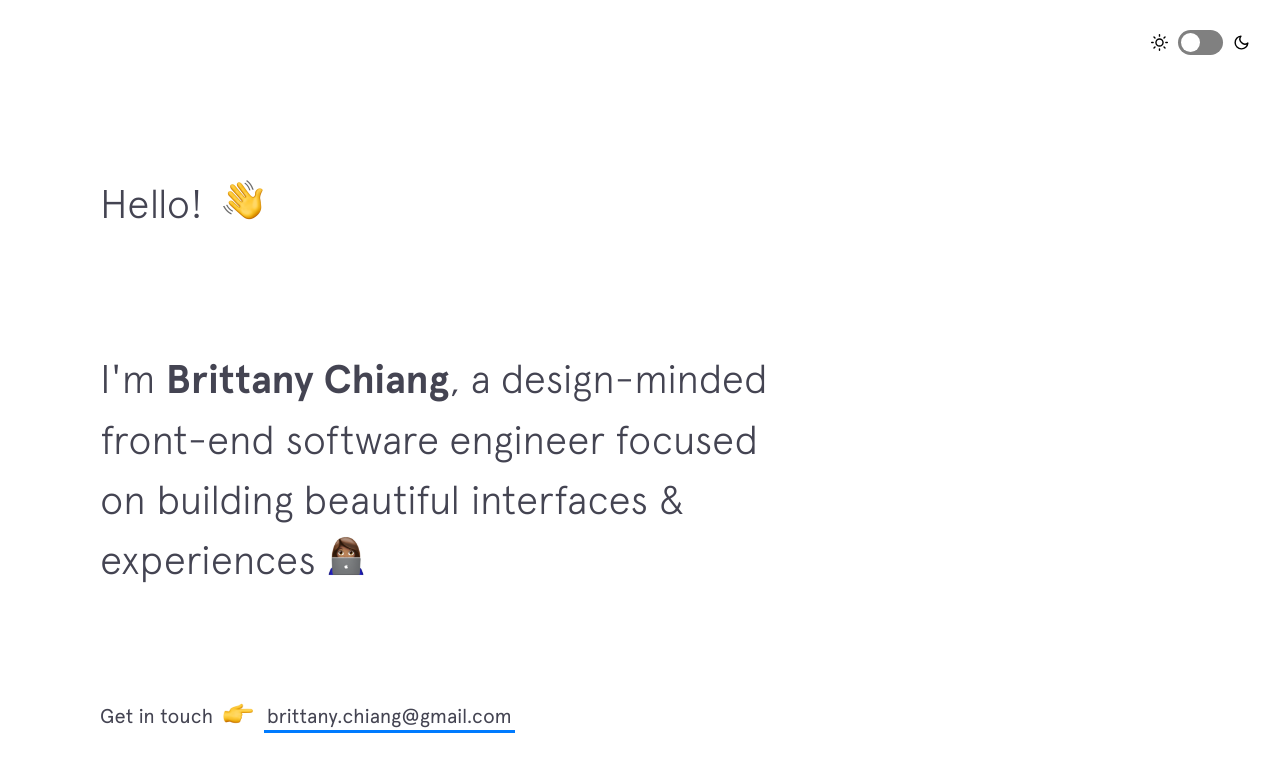
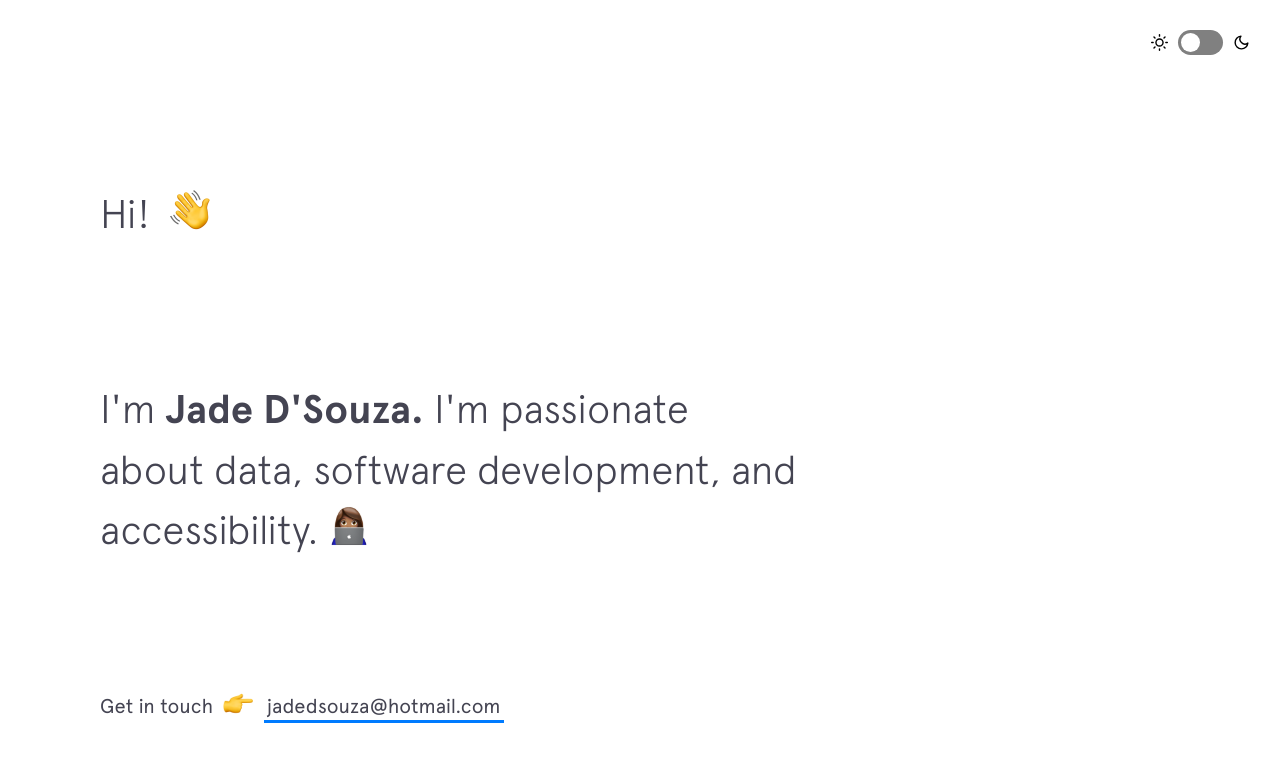
Before and after one commit to jadedsouza/jadedsouza.github.io, a Jekyll site: the page built from index.html, in a window 1280 px wide and 900 px high. Shown: the top 772 px of the window. Built offline with Jekyll 4.4.1, drawn with Linux system fonts in a browser that asks for light colours; nearby versions of some CDN libraries; some of the changed text lies outside the part shown.

Commit message:
made some crazy changes

```diff
--- a/_includes/background.html
+++ b/_includes/background.html
@@ -2,23 +2,15 @@
   <div class="section__title">Background</div>
   <div class="section__content">
     <p>
-      I'm currently an Engineer at
-      <a class="underline-link" href="https://www.upstatement.com/" target="_blank">Upstatement</a> building things for the web with some awesome people. I recently graduated from
-      <a class="underline-link" href="http://www.ccis.northeastern.edu/" target="_blank">Northeastern University</a> after completing three awesome six-month co-ops at
-      <a class="underline-link" href="https://us.mullenlowe.com/" target="_blank">MullenLowe U.S.</a>,
-      <a class="underline-link" href="https://starry.com/" target="_blank">Starry</a>, and
-      <a class="underline-link" href="https://www.apple.com/music/" target="_blank">Apple Music</a>.
+      I currently work with data on Penguins (yes, Penguins!) at the
+      <a class="underline-link" href="https://ecosystemsentinels.org/" target="_blank">University of Washington, Seattle</a> where I work on databases and data analysis. I'm a sophomore at the
+      <a class="underline-link" href="https://ischool.uw.edu/" target="_blank">University of Washington, Seattle</a> where I study Informatics and Applied Mathematics. My academic interests tend to revolve around data, natural language processing and computer vision. I've also previously interned as a Software Developer at
+      <a class="underline-link" href="https://www.esri.com/en-us/home" target="_blank">ESRI</a>, where I worked on image analysis with geographic data.
     </p>
 
     <p>
-      As a software engineer, I enjoy bridging the gap between engineering and design &mdash; combining my technical knowledge
-      with my keen eye for design to create a beautiful product. My goal is to always build applications that are scalable
-      and efficient under the hood while providing engaging, pixel-perfect user experiences.
-    </p>
-
-    <p>
-      <strong>When I'm not in front of a computer screen</strong>, I'm probably snowboarding, cruising around on my penny board,
-      or crossing off another item on my bucket list.
+      When I'm not in classes or working, I'm probably <strong>illustrating, learning a new language,
+      or crossing off another item on my bucket list.</strong> I'm a certified vocalist, speak 4 languages, and you can check out my art on <a class="underline-link" href="https://www.instagram.com/jadedsouza/" target="_blank">Instagram</a>!
     </p>
 
     <!-- {% include employment-status.html %} -->
--- a/_includes/featured-projects.html
+++ b/_includes/featured-projects.html
@@ -1,6 +1,7 @@
 <section class="section featured-projects">
   <div class="section__title">Featured Projects</div>
   <div class="section__content">
+
     <div class="project ASLTranslator">
       <figure class="project__pic">
         <a href="https://github.com/jadedsouza/ASL-to-Text-IOS" target="_blank">
@@ -11,10 +12,11 @@
         <div class="project__name">
           <a href="https://github.com/jadedsouza/ASL-to-Text-IOS" target="_blank">ASLTranslator</a>
         </div>
-        <p>Real time translation of American Sign Language to English</p>
+        <p>Real time translation of American Sign Language to English. Built using Microsoft Computer Vision, Python and C++. </p>
       </figcaption>
     </div>
 
+    <!-- add more stuff here using same above format. if you're reading this, hope you're having a lovely day! -->
 
   </div>
 </section>
--- a/_includes/head.html
+++ b/_includes/head.html
@@ -14,17 +14,10 @@
 <meta property="og:image:type" content="image/png" />
 <meta property="og:locale" content="en_US">
 <meta name="description" content="{{site.description}}">
-<meta name="keywords" content="design, development, web, bchiang7, brittany, chiang, javascript, northeastern">
+<meta name="keywords" content="data, development, software, jadedsouza, jade, dsouza, code, washington, UW">
 <meta name="google-site-verification" content="DCl7VAf9tcz6eD9gb67NfkNnJ1PKRNcg8qQiwpbx9Lk" />
 <meta itemprop="name" content="{{site.title}}">
 <meta itemprop="description" content="{{site.description}}">
 <meta itemprop="image" content="{{site.cover}}">
-<meta name="twitter:card" content="summary">
-<meta name="twitter:url" content="{{site.url}}">
-<meta name="twitter:site" content="@bchiang7">
-<meta name="twitter:creator" content="@bchiang7">
-<meta name="twitter:title" content="{{site.title}}">
-<meta name="twitter:description" content="{{site.description}}">
-<meta name="twitter:image:src" content="{{site.cover}}">
 <link href="https://fonts.googleapis.com/css?family=Inconsolata:400,700" rel="stylesheet">
 <link rel="stylesheet" href="{{ site.baseurl }}/css/main.css" hreflang="en-us">
--- a/_includes/intro.html
+++ b/_includes/intro.html
@@ -1,10 +1,10 @@
 <header class="intro">
-  <h1 class="intro__hello">Hello!
+  <h1 class="intro__hello">Hi!
     <span class="emoji wave-hand animated"></span>
   </h1>
 
   <h2 class="intro__tagline">I'm
-    <span class="name">Brittany Chiang</span>, a design-minded front-end software engineer focused on building beautiful interfaces &amp; experiences
+    <span class="name">Jade D'Souza.</span> I'm passionate about data, software development, and accessibility.
     <span class="emoji technologist"></span>
   </h2>
 
@@ -12,7 +12,7 @@
     <span>Get in touch </span>
     <span class="emoji pointer"></span>
     <span>
-      <a href="mailto:brittany.chiang@gmail.com" target="_blank" class="highlight-link">brittany.chiang@gmail.com</a>
+      <a href="mailto:jadedsouza@hotmail.com" target="_blank" class="highlight-link">jadedsouza@hotmail.com</a>
     </span>
   </h3>
 </header>
--- a/_includes/skills.html
+++ b/_includes/skills.html
@@ -1,7 +1,6 @@
 <section class="section skills">
   <div class="section__title">Skills</div>
   <div class="section__content">
-    <!-- <p>I’ve picked up quite a few skills during the course of my three co-ops, and aim to improve these skills everyday. Here are a few of the technologies that I have experience with:</p> -->
     <div class="skillz">
       <div class="skillz__category">
         <div class="skillz__category__label">Languages</div>
```
Also changed, not shown: 3 other files.
